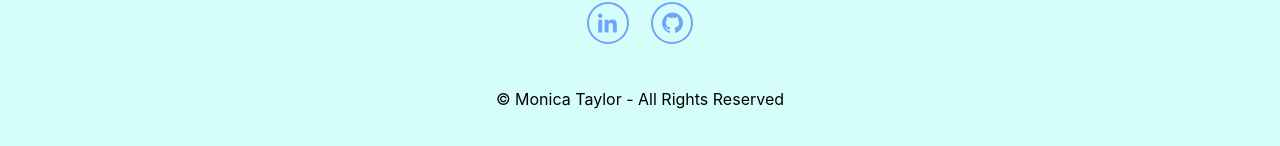
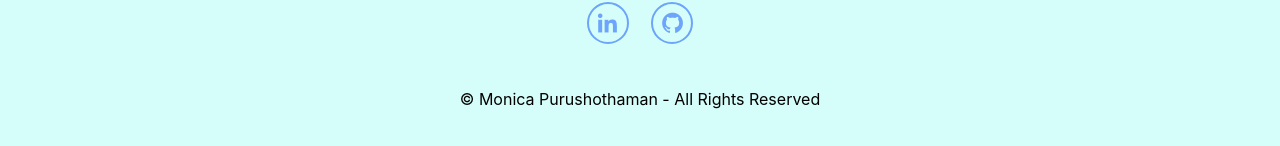
Before and after one commit to Monica-Web88/Monica-Portfolio, a plain HTML site: page index.html in a window 1280 px wide. Shown: the part 4038-4184 px from the top of the page. Drawn offline with nearby package versions, Linux system fonts and the light colour scheme.

```diff
--- a/index.html
+++ b/index.html
@@ -200,7 +200,7 @@
         </div>
 
         <p class="copyright">
-            © Monica Taylor - All Rights Reserved
+            © Monica Purushothaman - All Rights Reserved
         </p>
     </footer>
     <script src="https://unpkg.com/typed.js@2.1.0/dist/typed.umd.js"></script>
```
Also changed, not shown: 1 other file.
